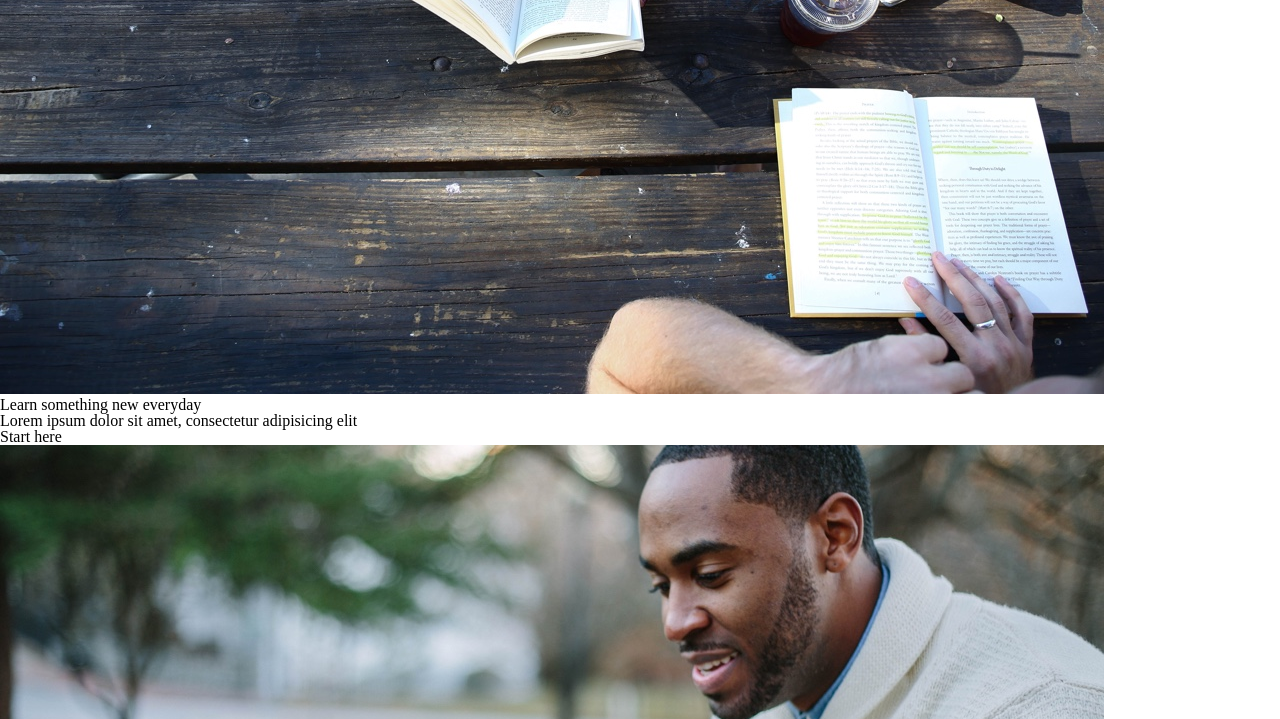
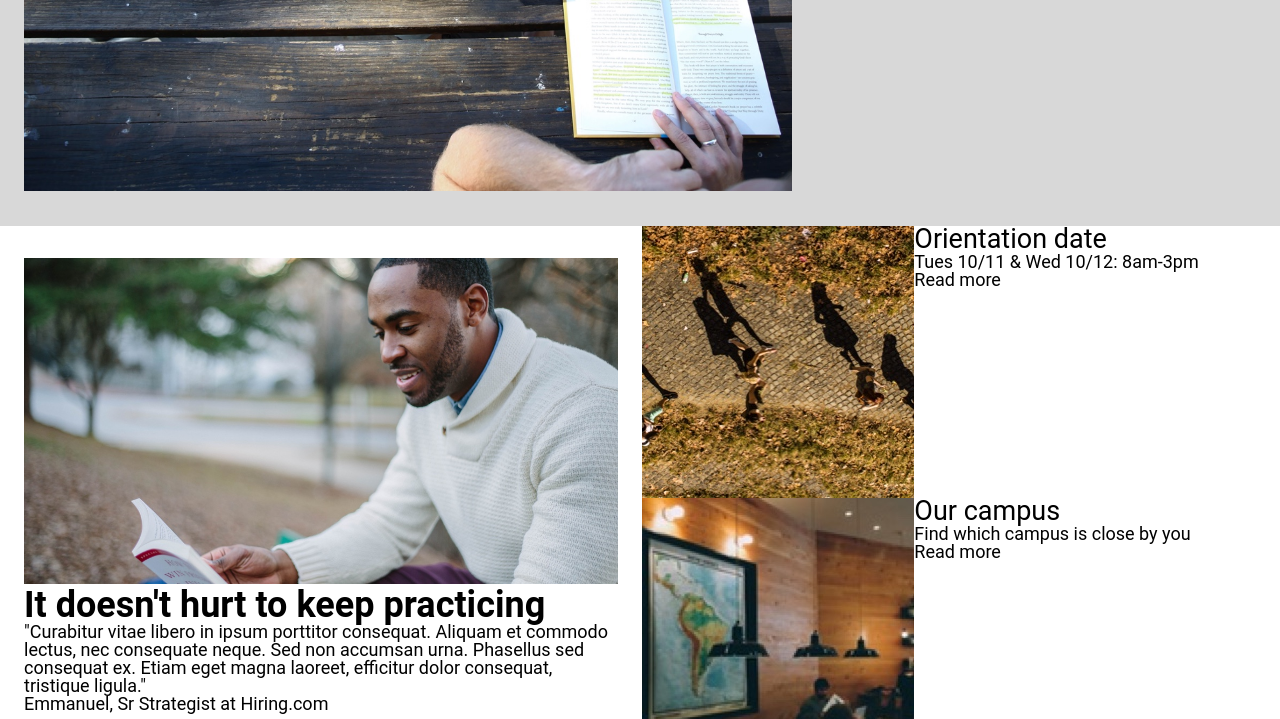
Before and after one commit to dogea/ColmarAcademy, a plain HTML site: page index.html in a window 1280 px wide. Shown: the part 473-1192 px from the top of the page. Drawn offline with Linux system fonts and the light colour scheme.

Commit message:
Fixed css link...

```diff
--- a/index.html
+++ b/index.html
@@ -4,7 +4,7 @@
     <meta charset="utf-8">
     <title>Colmar Academy</title>
     <link rel="stylesheet" href="./resources/css/reset.css">
-    <link rel="stylesheet" href="./resources/css/styleAlt.css">
+    <link rel="stylesheet" href="./resources/css/style.css">
     <link rel="icon" href="./resources/media/ic-logo.ico" type="image/x-icon">
   </head>
   <body>
```
